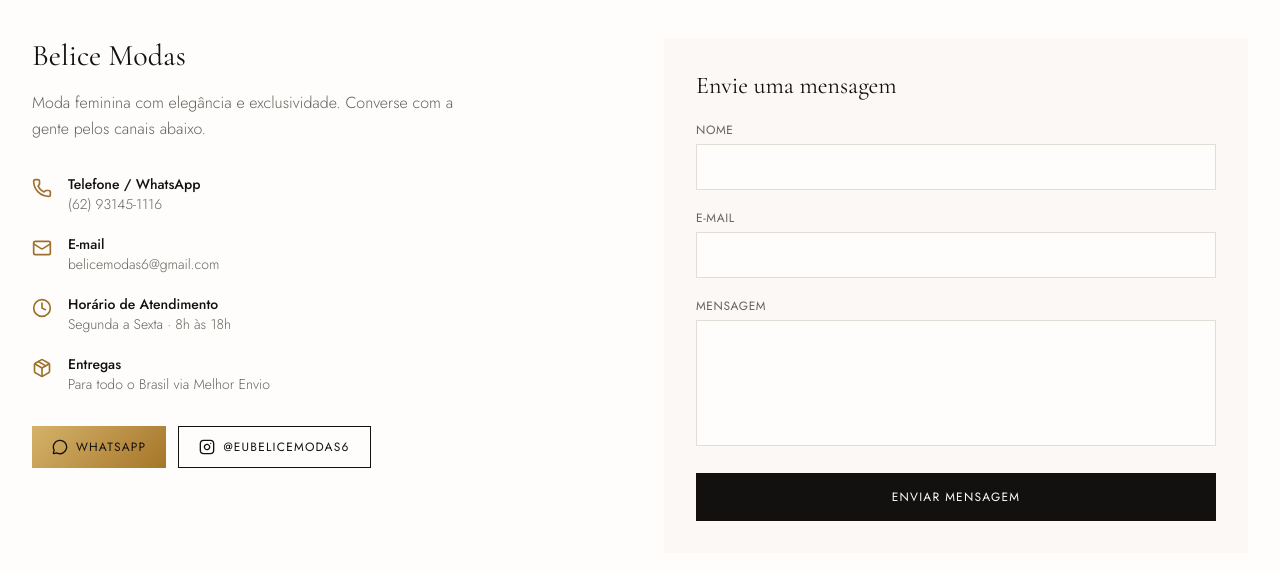
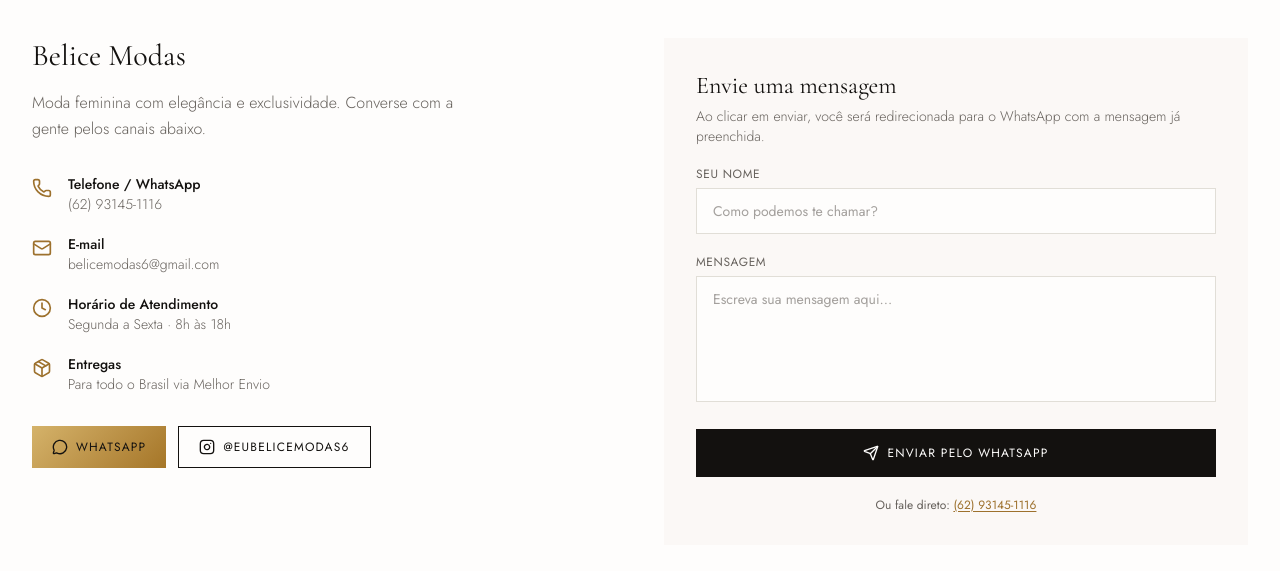
Before and after one commit to SarahSpindolaEng/belice-modas, a Next.js app: page /contato in a window 1280 px wide. Shown: the part 356-927 px from the top of the page. Built offline with nearby package versions, Linux system fonts and the light colour scheme; no server answers.

Commit message:
feat: formulario de contato via WhatsApp

```diff
--- a/app/contato/page.tsx
+++ b/app/contato/page.tsx
@@ -4,28 +4,19 @@ import { useState } from 'react'
 import { SiteHeader } from '@/components/site-header'
 import { SiteFooter } from '@/components/site-footer'
 import { PageBanner } from '@/components/page-banner'
-import { Phone, Mail, Clock, MessageCircle, Package } from 'lucide-react'
+import { Phone, Mail, Clock, MessageCircle, Package, Send } from 'lucide-react'
+
+const WHATSAPP = '5562931451116'
 
 export default function ContatoPage() {
   const [nome, setNome] = useState('')
-  const [email, setEmail] = useState('')
   const [mensagem, setMensagem] = useState('')
-  const [status, setStatus] = useState<'idle' | 'loading' | 'sent' | 'error'>('idle')
 
-  async function handleSubmit(e: React.FormEvent) {
+  function handleSubmit(e: React.FormEvent) {
     e.preventDefault()
-    setStatus('loading')
-    try {
-      const res = await fetch('/api/contato', {
-        method: 'POST',
-        headers: { 'Content-Type': 'application/json' },
-        body: JSON.stringify({ nome, email, mensagem }),
-      })
-      if (!res.ok) throw new Error()
-      setStatus('sent')
-    } catch {
-      setStatus('error')
-    }
+    const texto = `Olá! Me chamo *${nome}*.\n\n${mensagem}`
+    const url = `https://wa.me/${WHATSAPP}?text=${encodeURIComponent(texto)}`
+    window.open(url, '_blank', 'noopener,noreferrer')
   }
 
   return (
@@ -81,7 +72,7 @@ export default function ContatoPage() {
 
               <div className="mt-8 flex gap-3">
                 <a
-                  href="https://wa.me/5562931451116"
+                  href={`https://wa.me/${WHATSAPP}`}
                   target="_blank"
                   rel="noopener noreferrer"
                   className="inline-flex items-center gap-2 bg-gold-gradient px-5 py-3 text-xs uppercase tracking-widest text-gold-foreground transition-opacity hover:opacity-90"
@@ -106,40 +97,28 @@ export default function ContatoPage() {
 
             {/* form */}
             <div className="bg-secondary/40 p-8">
-              {status === 'sent' ? (
-                <div className="flex h-full flex-col items-center justify-center text-center py-12">
-                  <h3 className="font-serif text-2xl text-foreground">Mensagem enviada!</h3>
-                  <p className="mt-3 font-light text-muted-foreground">
-                    Obrigado pelo contato. Retornaremos em breve.
+              <form onSubmit={handleSubmit} className="space-y-5">
+                <div>
+                  <h3 className="font-serif text-2xl text-foreground">Envie uma mensagem</h3>
+                  <p className="mt-1 text-sm font-light text-muted-foreground">
+                    Ao clicar em enviar, você será redirecionada para o WhatsApp com a mensagem já preenchida.
                   </p>
                 </div>
-              ) : (
-                <form onSubmit={handleSubmit} className="space-y-5">
-                  <h3 className="font-serif text-2xl text-foreground">Envie uma mensagem</h3>
+
                 <div>
                   <label className="mb-1.5 block text-xs uppercase tracking-wider text-muted-foreground">
-                      Nome
+                    Seu nome
                   </label>
                   <input
                     required
                     type="text"
+                    placeholder="Como podemos te chamar?"
                     value={nome}
                     onChange={(e) => setNome(e.target.value)}
-                      className="w-full border border-input bg-background px-4 py-3 text-sm outline-none focus:border-gold"
+                    className="w-full border border-input bg-background px-4 py-3 text-sm outline-none focus:border-gold placeholder:text-muted-foreground/60"
                   />
                 </div>
-                  <div>
-                    <label className="mb-1.5 block text-xs uppercase tracking-wider text-muted-foreground">
-                      E-mail
-                    </label>
-                    <input
-                      required
-                      type="email"
-                      value={email}
-                      onChange={(e) => setEmail(e.target.value)}
-                      className="w-full border border-input bg-background px-4 py-3 text-sm outline-none focus:border-gold"
-                    />
-                  </div>
+
                 <div>
                   <label className="mb-1.5 block text-xs uppercase tracking-wider text-muted-foreground">
                     Mensagem
@@ -147,25 +126,33 @@ export default function ContatoPage() {
                   <textarea
                     required
                     rows={5}
+                    placeholder="Escreva sua mensagem aqui..."
                     value={mensagem}
                     onChange={(e) => setMensagem(e.target.value)}
-                      className="w-full resize-none border border-input bg-background px-4 py-3 text-sm outline-none focus:border-gold"
+                    className="w-full resize-none border border-input bg-background px-4 py-3 text-sm outline-none focus:border-gold placeholder:text-muted-foreground/60"
                   />
                 </div>
-                  {status === 'error' && (
-                    <p className="text-xs text-destructive">
-                      Erro ao enviar. Tente novamente ou entre em contato pelo WhatsApp.
-                    </p>
-                  )}
+
                 <button
                   type="submit"
-                    disabled={status === 'loading'}
-                    className="w-full bg-foreground py-4 text-xs uppercase tracking-widest text-background transition-colors hover:bg-gold-dark disabled:opacity-60"
+                  className="flex w-full items-center justify-center gap-2 bg-foreground py-4 text-xs uppercase tracking-widest text-background transition-colors hover:bg-gold-dark"
                 >
-                    {status === 'loading' ? 'Enviando...' : 'Enviar mensagem'}
+                  <Send className="h-4 w-4" />
+                  Enviar pelo WhatsApp
                 </button>
+
+                <p className="text-center text-xs text-muted-foreground">
+                  Ou fale direto:{' '}
+                  <a
+                    href={`https://wa.me/${WHATSAPP}`}
+                    target="_blank"
+                    rel="noopener noreferrer"
+                    className="text-gold-dark underline underline-offset-2 hover:text-gold"
+                  >
+                    (62) 93145-1116
+                  </a>
+                </p>
               </form>
-              )}
             </div>
           </div>
         </section>
```
Lines whose indentation alone changed are shown as unchanged.
